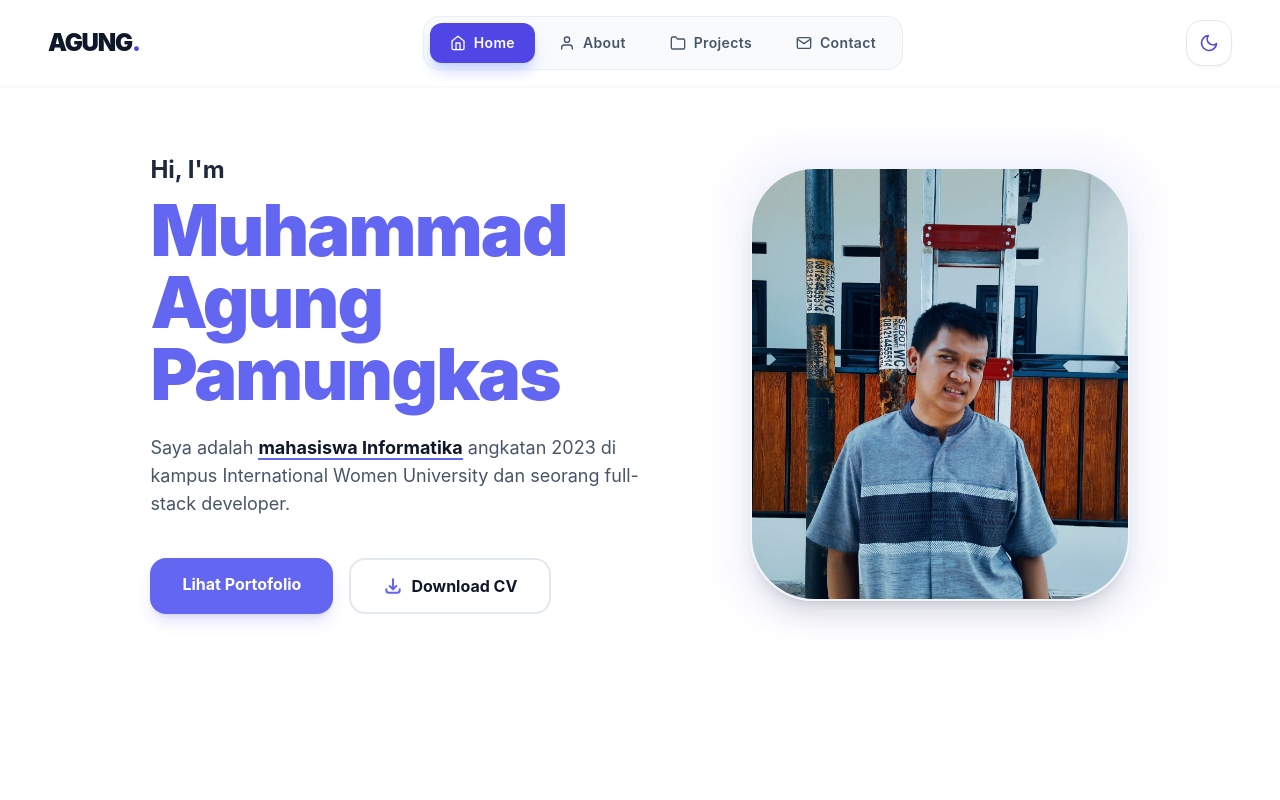
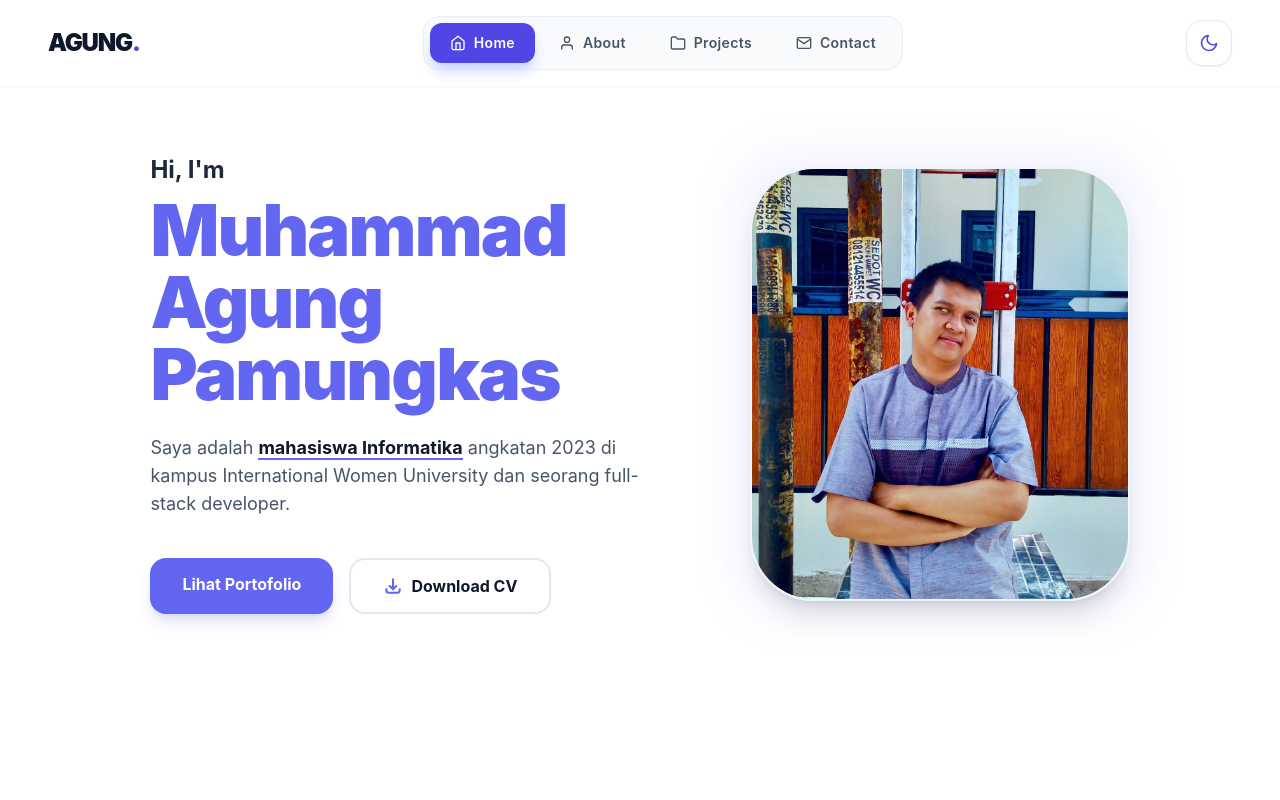
Before and after one commit to MhdGung25/portfolio-agung, a React (Vite) app: page / in a window 1280 px wide. Shown: the top 800 px of the page. Built offline with nearby package versions, Linux system fonts and the light colour scheme.

Commit message:
update foto

```diff
--- a/src/components/Hero.jsx
+++ b/src/components/Hero.jsx
@@ -51,7 +51,7 @@ const Hero = () => {
             {/* Kontainer Foto Utama sesuai referensi image_633e07.jpg */}
             <div className="relative overflow-hidden rounded-[3rem] lg:rounded-[4rem] border-2 border-slate-100 dark:border-slate-800 shadow-xl">
               <img
-                src="/img/profile.jpg"
+                src="/img/profile-1.jpg"
                 alt="Muhammad Agung Pamungkas"
                 className="w-full h-auto object-cover grayscale-[10%] hover:grayscale-0 transition-all duration-700"
               />
```
Also changed, not shown: public/img/profile-1.jpg (added).
